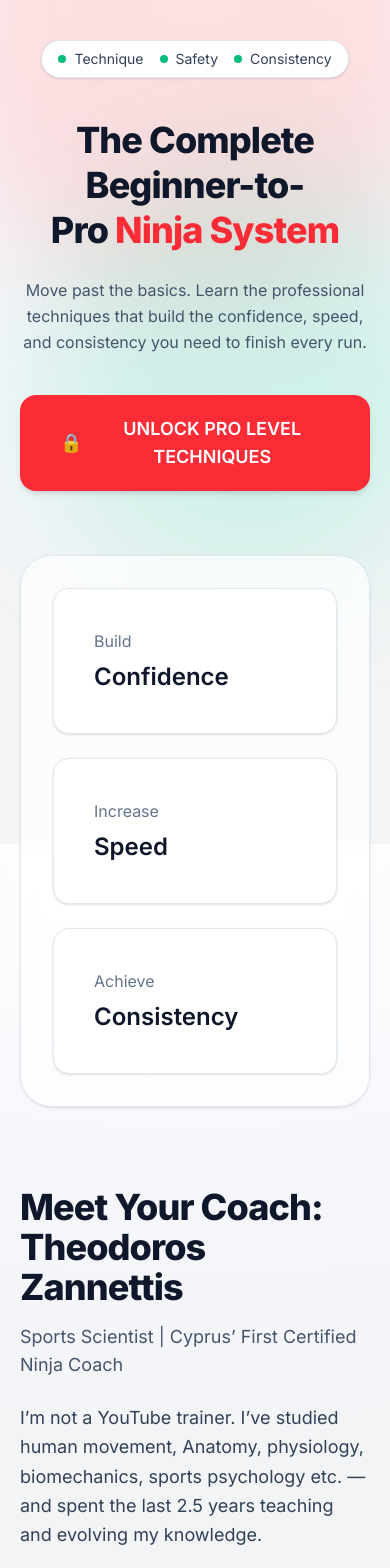
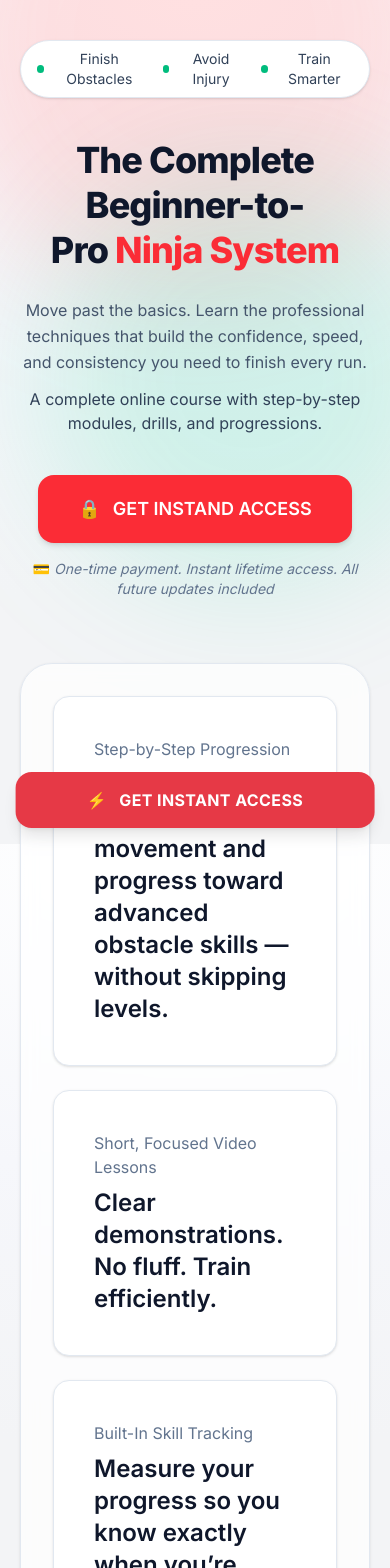
Before and after one commit to Theodoros-Zannettis/NinjaSystem, a Next.js app: page / in a window 390 px wide. Shown: the top 1568 px of the page. Built offline with nearby package versions, Linux system fonts and the light colour scheme.

Commit message:
Update landing page content and mobile sticky CTA

```diff
--- a/app/globals.css
+++ b/app/globals.css
@@ -29,4 +29,8 @@ html, body { height: 100%; }
 body {
   background: radial-gradient(1200px 600px at 50% 0%, #ffffff 0%, #f6f7fb 55%, #f3f4f6 100%);
   color: #0f172a;
+}@media (max-width: 640px) {
+  body {
+    padding-bottom: 96px;
+  }
 }
--- a/app/page.tsx
+++ b/app/page.tsx
@@ -66,23 +66,24 @@ export default function Home() {
             <Pill>
   <span className="inline-flex items-center gap-2">
     <Dot />
-    <span>Technique</span>
+    <span>Finish Obstacles</span>
   </span>
 
   <span className="text-slate-300"></span>
 
   <span className="inline-flex items-center gap-2">
     <Dot />
-    <span>Safety</span>
+    <span>Avoid Injury</span>
   </span>
 
   <span className="text-slate-300"></span>
 
   <span className="inline-flex items-center gap-2">
     <Dot />
-    <span>Consistency</span>
+    <span>Train Smarter</span>
   </span>
 </Pill>
+
 
           </div>
 
@@ -95,18 +96,37 @@ export default function Home() {
   Move past the basics. Learn the professional techniques that build the confidence,
   speed, and consistency you need to finish every run.
 </p>
+<p className="mx-auto mt-3 max-w-3xl text-pretty text-base text-slate-700 sm:text-lg">
+  A complete online course with step-by-step modules, drills, and progressions.
+</p>
+
 
 
           <div className="mt-10 flex justify-center">
             <a
               href="#offer"
               className="inline-flex items-center justify-center gap-3 rounded-2xl bg-red-500 px-10 py-5 text-lg font-semibold text-white shadow-md transition hover:brightness-95 focus:outline-none focus:ring-4 focus:ring-red-200"
-              aria-label="Unlock pro level techniques"
+              aria-label="GET INSTANT ACCESS"
             >
               <span aria-hidden>🔒</span>
-              <span>UNLOCK PRO LEVEL TECHNIQUES</span>
+              <span>GET INSTAND ACCESS</span>
             </a>
           </div>
+          {/* Sticky mobile CTA */}
+<div className="fixed bottom-4 left-1/2 z-50 w-[92%] -translate-x-1/2 sm:hidden">
+  <a
+    href="#offer"
+    className="flex items-center justify-center gap-3 rounded-2xl bg-[#E63946] px-6 py-4 text-base font-bold uppercase tracking-wide text-white shadow-lg focus:outline-none focus:ring-4 focus:ring-[#E63946]/25"
+    aria-label="GET INSTANT ACCESS"
+  >
+    <span aria-hidden>⚡</span>
+    <span>GET INSTANT ACCESS</span>
+  </a>
+</div>
+
+            <p className="mx-auto mt-4 max-w-2xl text-pretty text-sm text-slate-500 sm:text-base">
+          💳 <span className="italic">One-time payment. Instant lifetime access. All future updates included</span>
+            </p>
 
 
         </section>
@@ -115,9 +135,10 @@ export default function Home() {
         <section className="mt-16">
           <div className="rounded-[32px] border border-slate-200 bg-white/70 p-8 shadow-sm backdrop-blur">
             <div className="grid gap-6 md:grid-cols-3">
-              <ValueCard kicker="Build" title="Confidence" />
-              <ValueCard kicker="Increase" title="Speed" />
-              <ValueCard kicker="Achieve" title="Consistency" />
+              <ValueCard kicker="Step-by-Step Progression" title="Start with foundational movement and progress toward advanced obstacle skills — without skipping levels." />
+              <ValueCard kicker="Short, Focused Video Lessons" title="Clear demonstrations. No fluff. Train efficiently." />
+              <ValueCard kicker="Built-In Skill Tracking" title="Measure your progress so you know exactly when you’re ready to level up." />
+
             </div>
           </div>
         </section>
@@ -125,19 +146,19 @@ export default function Home() {
         {/* COACH */}
         <section className="mt-20 grid gap-10 lg:grid-cols-2 lg:items-start" id="offer">
           <div>
-            <h2 className="text-4xl font-extrabold tracking-tight text-slate-900 sm:text-5xl">
-              Meet Your Coach: Theodoros <br className="hidden sm:block" />
-              Zannettis
-            </h2>
 
-            <div className="mt-4 text-lg text-slate-600">
-              Sports Scientist | Cyprus’ First Certified Ninja Coach
-            </div>
+
+
 
             <p className="mt-6 max-w-xl text-lg leading-relaxed text-slate-700">
-              I’m not a YouTube trainer. I’ve studied human movement, Anatomy,
-              physiology, biomechanics, sports psychology etc. — and spent the last
-              2.5 years teaching and evolving my knowledge.
+              <p className="mt-6 max-w-xl text-lg leading-relaxed text-slate-700">
+  <span className="font-semibold">I</span>’m Theodoros Zannettis — a Sports Scientist and certified Ninja Coach.
+  <br /><br />
+  I built this course to give beginners a structured, safe, and effective path into ninja obstacle training — without confusion, guesswork, or wasted time.
+  <br /><br />
+  <span className="font-semibold">I</span>t combines scientific principles with real-world obstacle coaching so you can improve with clarity and confidence.
+</p>
+
             </p>
 
             <div className="mt-10 space-y-5">
```
